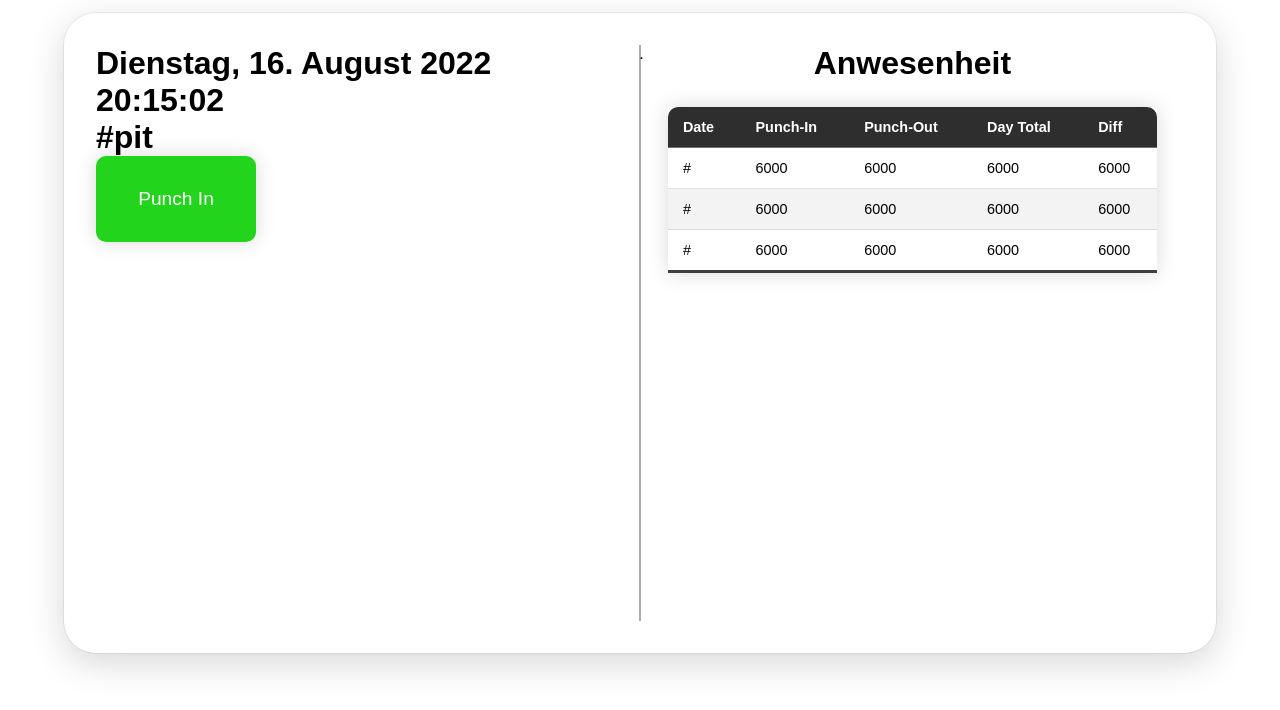
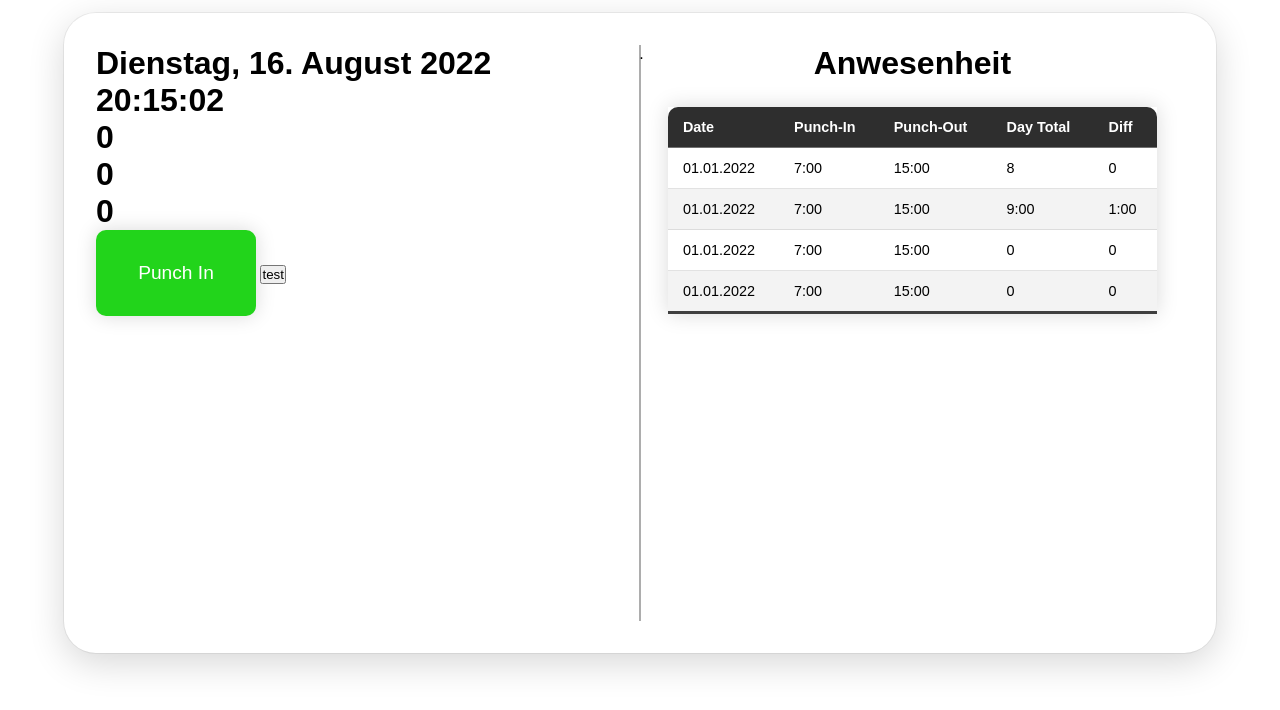
Before and after one commit to stvnso/PunchClock, a plain HTML site: page index.html in a window 1280 px wide. Shown: the part 82-792 px from the top of the page. Drawn offline with Linux system fonts and the light colour scheme; a web font is replaced by a local one.

Commit message:
time changes

```diff
--- a/css/main.css
+++ b/css/main.css
@@ -146,7 +146,7 @@ table th:last-child {
   border-bottom: 3px solid #3f3f3f;
 }
 
-#punch-in-out{
+#btn-punch-in-out{
     background-color: aqua;
     /* position: absolute; */
     /* top:50%; */
@@ -160,7 +160,7 @@ table th:last-child {
     box-shadow: 0 0px 20px rgba(0, 0, 0, 0.15);
 }
 
-#punch-in-out:hover{
+#btn-punch-in-out:hover{
     background-color: #189e13;
     box-shadow: 0 0 20px rgba(0, 0, 0, 0.15);
 }
--- a/index.html
+++ b/index.html
@@ -25,9 +25,12 @@
             <div class="time-container">
                 <h3><span id="date"></span></h3>
                 <h3><span id="time"></span></h3>
-          <h3><span id="punch-in-time">#pit</span></h3>
-          <h3><span id="hours-worked"></span></h3>
-          <button id="punch-in-out">Punch In</button>
+          <h3><span id="punch-in-time">0</span></h3>
+          <h3><span id="hours-worked">0</span></h3>
+          <h3><span id="testput">0</span></h3>
+
+          <button onclick="startStopWatch()" id="btn-punch-in-out">Punch In</button>
+          <button onclick="test()" id="test-btn">test</button>
         </div>
         <div class="vert-line">
             .
@@ -47,26 +50,34 @@
               </thead>
               <tbody>
                 <tr>
-                  <td>#</td>
-                  <td>6000</td>
-                  <td>6000</td>
-                  <td>6000</td>
-                  <td>6000</td>
+                  <td>01.01.2022</td>
+                  <td>7:00</td>
+                  <td>15:00</td>
+                  <td>8</td>
+                  <td>0</td>
                 </tr>
                 <tr>
-                  <td>#</td>
-                  <td>6000</td>
-                  <td>6000</td>
-                  <td>6000</td>
-                  <td>6000</td>
+                  <td>01.01.2022</td>
+                  <td>7:00</td>
+                  <td>15:00</td>
+                  <td>9:00</td>
+                  <td>1:00</td>
                 </tr>
                 <tr>
-                    <td>#</td>
-                    <td>6000</td>
-                    <td>6000</td>
-                    <td>6000</td>
-                    <td>6000</td>
-                  </tr>
+                  <td>01.01.2022</td>
+                  <td>7:00</td>
+                  <td>15:00</td>
+                  <td>0</td>
+                  <td>0</td>
+                </tr>
+                <tr>
+                  <td>01.01.2022</td>
+                  <td>7:00</td>
+                  <td>15:00</td>
+                  <td>0</td>
+                  <td>0</td>
+                </tr>
+
               </tbody>
             </table>
           </div>
--- a/script.js
+++ b/script.js
@@ -1,13 +1,23 @@
+setInterval(refreshTime, 1000);
+
+
 function refreshTime() {
-    const timeDisplay = document.getElementById("time")
-    const dateDisplay = document.getElementById("date")
     const currentDate = new Date()
     const options = { weekday: 'long', year: 'numeric', month: 'long', day: 'numeric' };
 
-    var currentTime = currentDate.toLocaleTimeString('en-US', { hour12: false })
-    timeDisplay.textContent = currentTime
-    dateDisplay.textContent = currentDate.toLocaleDateString('de-DE', options)
-
+    document.getElementById("time").innerHTML = currentDate.toLocaleTimeString('en-US', { hour12: false })
+    document.getElementById("date").innerHTML = currentDate.toLocaleDateString('de-DE', options)
 
   }
-    setInterval(refreshTime, 1000)
+
+function startStopWatch(){
+  const currentTime = new Date()
+  document.getElementById("punch-in-time").innerHTML = currentTime.toLocaleTimeString('en-US', { hour12: false })
+}
+
+function test(){
+  const timeWWW = document.getElementById("punch-in-time").innerText
+  alert(timeWWW)
+  document.getElementById("testput").innerHTML = timeWWW
+
+}
```
